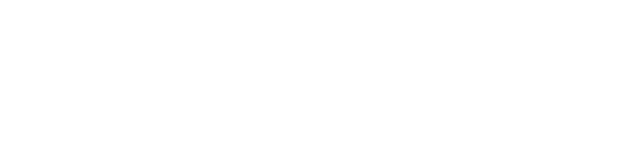
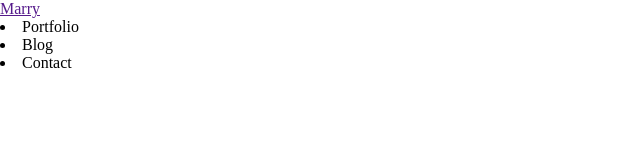
Before and after one commit to shahin569/webdeveloper-portfolio, a plain HTML site: page index.html in a window 1280 px wide. Shown: the whole page, without its empty margins (0-640 px from the left). Drawn offline with Linux system fonts and the light colour scheme.

Commit message:
style shit added

```diff
--- a/index.html
+++ b/index.html
@@ -4,9 +4,19 @@
     <meta charset="UTF-8">
     <meta name="viewport" content="width=device-width, initial-scale=1.0">
     <title>Web Developer Portfolio </title>
+    <link rel="stylesheet" href="style.css">
 </head>
 <body>
-    <header></header>
+    <header>
+        <nav>
+            <div class="logo"><a href="">Marry</a></div>
+            <div class="menu">
+                <li class="menuItem">Portfolio</li>
+                <li class="menuItem">Blog</li>
+                <li class="menuItem">Contact</li>
+            </div>
+        </nav>
+    </header>
     <main></main>
     <footer></footer>
 
--- /dev/null
+++ b/style.css
@@ -0,0 +1,4 @@
+*{
+    margin: 0px;
+    padding: 0px;
+}
```
